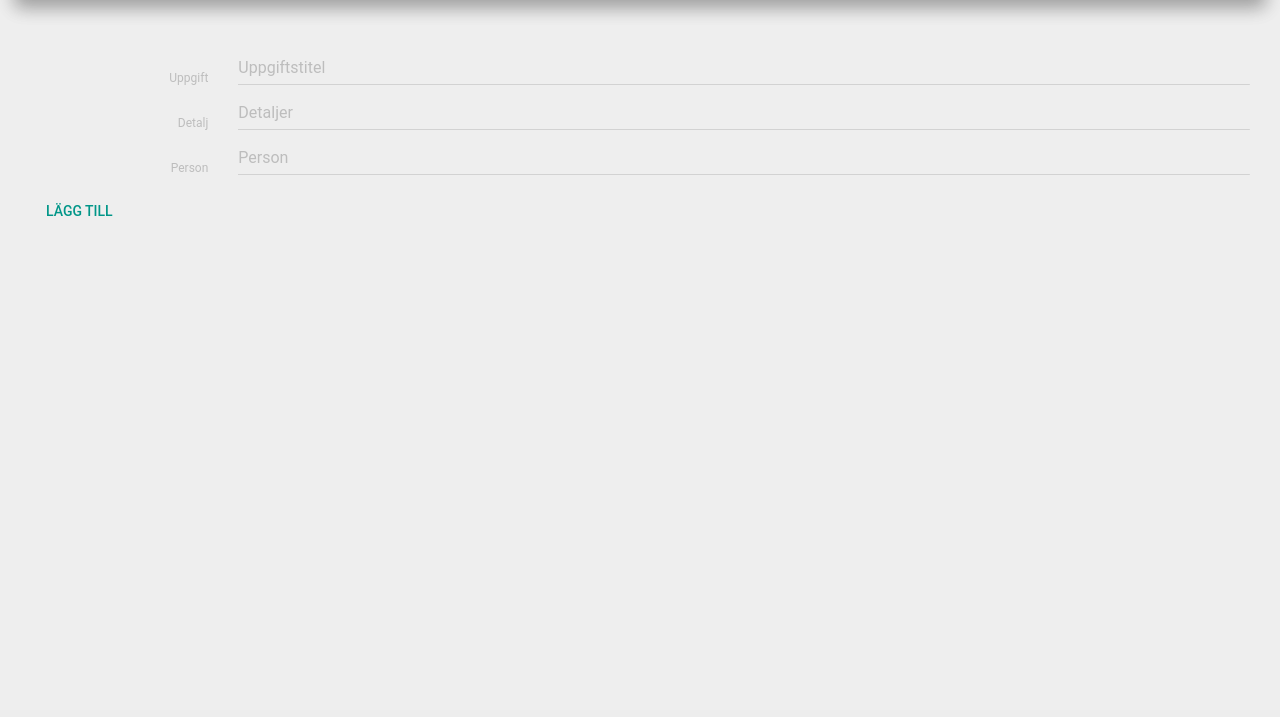
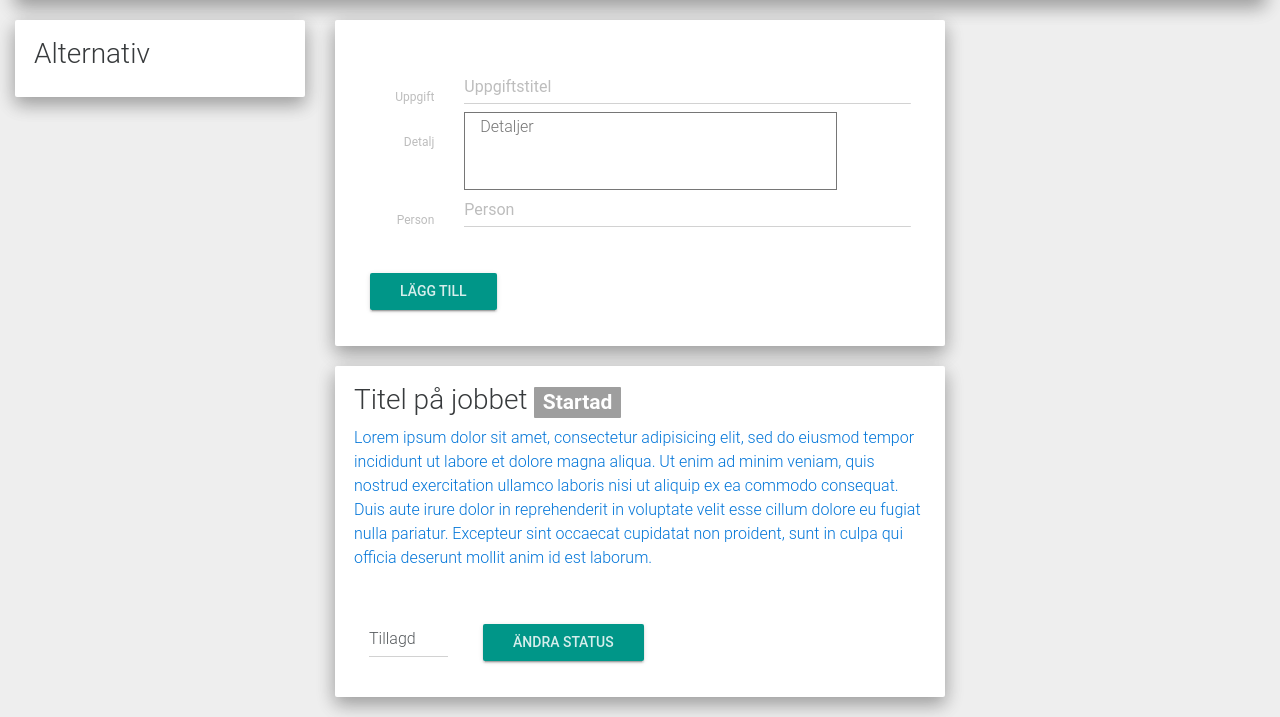
Before and after one commit to brolaugh/tasklist-php, a PHP site: page /dashboard in a window 1280 px wide. Shown: the part 90-807 px from the top of the page. Before the commit the page ends 306 px from the top, so only its background shows below. Run offline with PHP 8.4, Linux system fonts and the light colour scheme.

Commit message:
Styled base
Signed-off-by: Hannes "Brolaugh" Kindströmmer <me@brolaugh.com>

```diff
--- a/App/pages/dashboard.php
+++ b/App/pages/dashboard.php
@@ -6,28 +6,70 @@
  * Time: 9:54 PM
  */
  ?>
- <form class="form-horizontal" action="formhandler/add_listitem.php" method="post">
+<div class="row">
+  <div class="col-md-3">
+    <div class="well">
+      <h3>Alternativ</h3>
+      <form class="" action="index.html" method="post">
+
+      </form>
+    </div>
+  </div>
+  <div class="col-md-6">
+    <div class="well">
+      <form class="form-horizontal" role="form" action="App/formhandler/add_listitem.php" method="post">
         <fieldset>
           <div class="form-group">
             <label for="tasktitle" class="control-label col-md-2">Uppgift</label>
             <div class="col-md-10">
-         <input type="text" name="tasktitle" placeholder="Uppgiftstitel" class="form-control">
+              <input type="text" name="tasktitle" placeholder="Uppgiftstitel" class="form-control" required="required">
             </div>
           </div>
           <div class="form-group">
             <label for="taskbody" class="control-label col-md-2">Detalj</label>
             <div class="col-md-10">
-         <input type="text" name="taskbody" placeholder="Detaljer" class="form-control">
+              <textarea name="taskbody" rows="3" class="col-md-10 col-sm-10 col-xs-12" placeholder="Detaljer"></textarea>
             </div>
           </div>
           <div class="form-group">
              <label for="person" class="control-label col-md-2">Person</label>
              <div class="col-md-10">
-          <input type="text" name="person" placeholder="Person" class="form-control">
+               <input type="text" name="person" placeholder="Person" class="form-control" required="required">
+             </div>
+          </div>
+          <div class="form-group col-md-offset-2 col-md-10">
+            <input type="submit" class="btn btn-primary btn-raised" value="Lägg till">
+          </div>
+        </fieldset>
+      </form>
+    </div>
+  </div>
+</div>
+<div class="row">
+  <div class="col-md-6 col-md-offset-3">
+    <div class="well well-xs">
+      <h3>Titel på jobbet <span class="label label-default">Startad</span></h3>
+      <p class="text-primary">
+        Lorem ipsum dolor sit amet, consectetur adipisicing elit, sed do eiusmod tempor incididunt ut labore et dolore magna aliqua. Ut enim ad minim veniam, quis nostrud exercitation ullamco laboris nisi ut aliquip ex ea commodo consequat. Duis aute irure dolor in reprehenderit in voluptate velit esse cillum dolore eu fugiat nulla pariatur. Excepteur sint occaecat cupidatat non proident, sunt in culpa qui officia deserunt mollit anim id est laborum.
+      </p>
+      <form action="App/formhandler/change_taskstatus.php" class="form-inline" method="post">
+        <div class="form-group">
+          <div class="col-md-2">
+            <select class="form-control col-md-2" name="task-status">
+              <option class="text-muted" value="1">Tillagd</option>
+              <option class="text-success" value="2">Färdig</option>
+              <option value="3">In progress</option>
+            </select>
           </div>
         </div>
         <div class="form-group">
-       <input type="submit" class="btn btn-primary" value="Lägg till">
+          <div class="col-md-2">
+            <input type="submit" value="Ändra status" class="btn btn-primary btn-raised">
           </div>
-   </fieldset>
+
+        </div>
+
       </form>
+    </div>
+  </div>
+</div>
```
Also changed, not shown: App/formhandler/add_listitem.php (added, +7 -0 lines), .remote-sync.json (added). Lines whose indentation alone changed are shown as unchanged.
